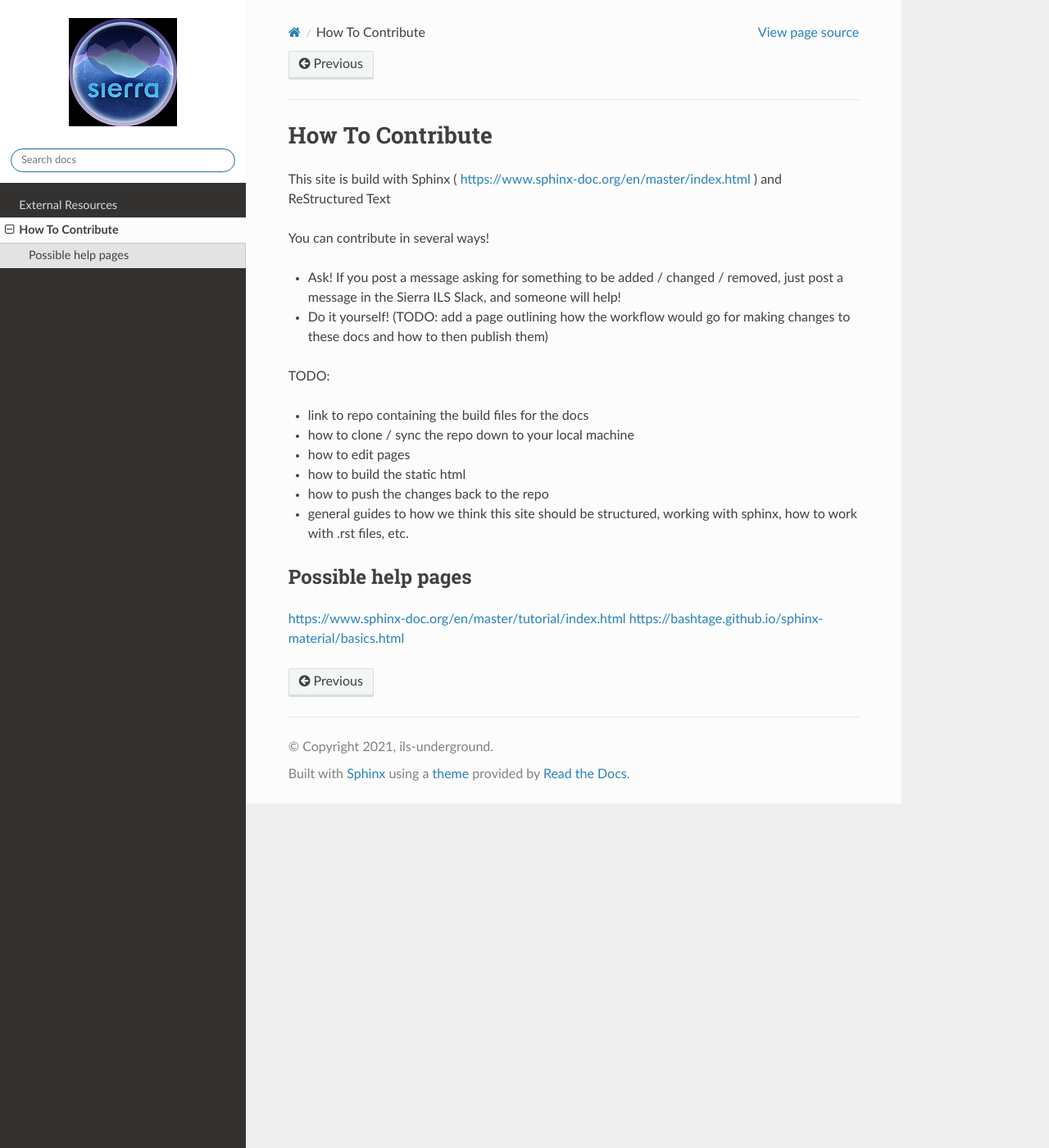
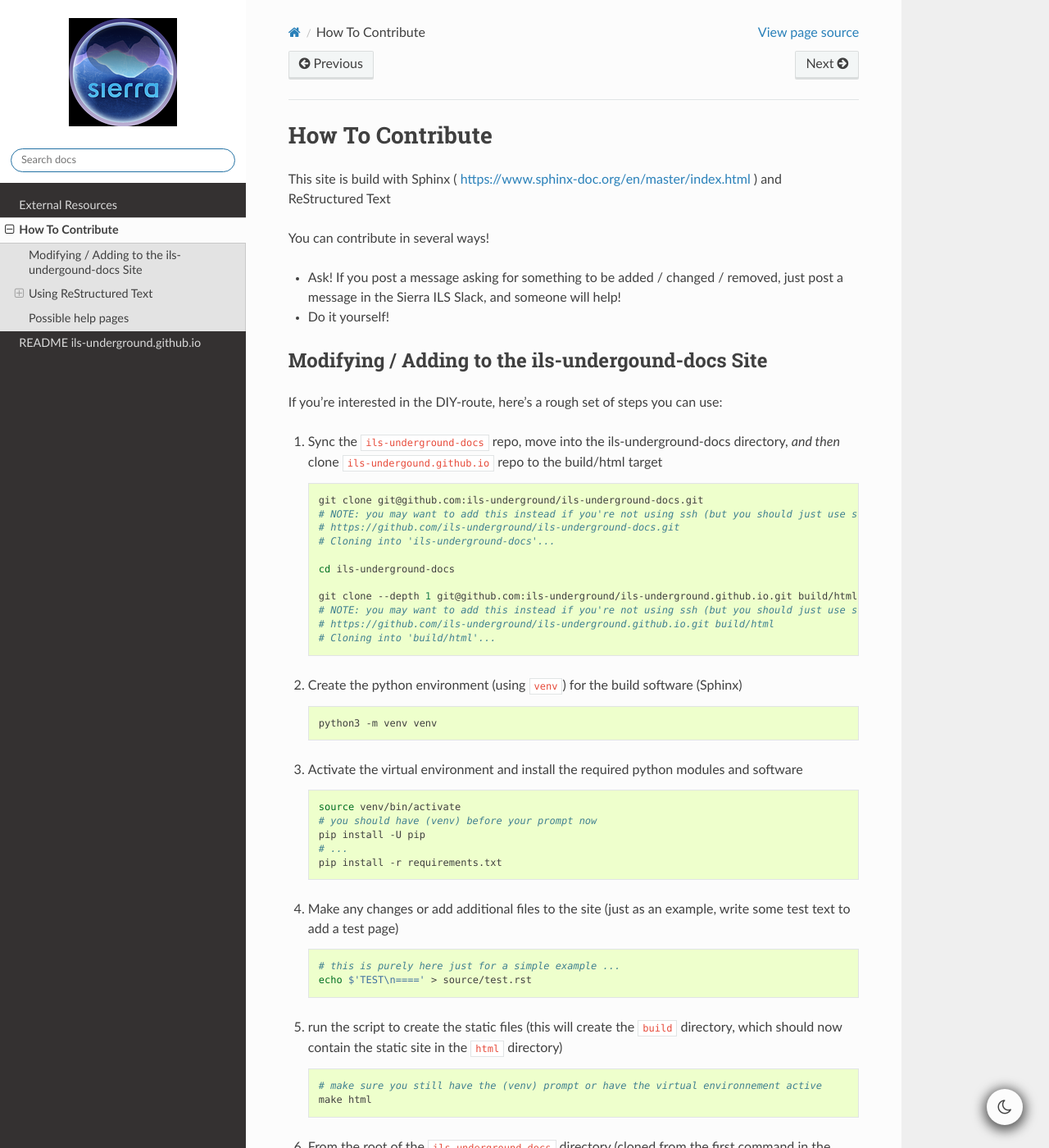
Before and after one commit to ils-underground/ils-underground-docs, a Sphinx documentation site: the page built from source/how_to_contribute.rst, in a window 1280 px wide and 1400 px high. Shown: the whole window at 82% size. Built offline with Sphinx 7.4.7 and the Read the Docs theme 2.0.0, drawn with Linux system fonts in a browser that asks for light colours; some of the changed text lies outside the part shown.

Commit message:
added more info on how to build

```diff
--- a/source/conf.py
+++ b/source/conf.py
@@ -30,7 +30,8 @@ author = 'ils-underground'
 # extensions coming with Sphinx (named 'sphinx.ext.*') or your custom
 # ones.
 extensions = [
-    "sphinx_rtd_theme",
+    # "sphinx_rtd_theme",
+    "sphinx_rtd_dark_mode",
     "myst_parser",
 ]
 
@@ -74,3 +75,6 @@ html_theme_options = {
 }
 
 html_logo = "img/ils-underground.png"
+
+# user starts in light mode
+default_dark_mode = False
--- a/source/how_to_contribute.rst
+++ b/source/how_to_contribute.rst
@@ -6,19 +6,120 @@ This site is build with Sphinx ( https://www.sphinx-doc.org/en/master/index.html
 You can contribute in several ways!
 
 * Ask! If you post a message asking for something to be added / changed / removed, just post a message in the Sierra ILS Slack, and someone will help!
-* Do it yourself! (TODO: add a page outlining how the workflow would go for making changes to these docs and how to then publish them)
+* Do it yourself!
 
-TODO:
+Modifying / Adding to the ils-undergound-docs Site
+--------------------------------------------------
 
-* link to repo containing the build files for the docs
-* how to clone / sync the repo down to your local machine
-* how to edit pages
-* how to build the static html
-* how to push the changes back to the repo
-* general guides to how we think this site should be structured, working with sphinx, how to work with .rst files, etc.
+If you're interested in the DIY-route, here's a rough set of steps you can use:
+
+1) Sync the ``ils-underground-docs`` repo, move into the ils-underground-docs directory, `and then` clone ``ils-undergound.github.io`` repo to the build/html target
+
+   .. code-block:: bash
+
+       git clone git@github.com:ils-underground/ils-underground-docs.git
+       # NOTE: you may want to add this instead if you're not using ssh (but you should just use ssh if you can):
+       # https://github.com/ils-underground/ils-underground-docs.git
+       # Cloning into 'ils-underground-docs'...
+
+       cd ils-underground-docs
+
+       git clone --depth 1 git@github.com:ils-underground/ils-underground.github.io.git build/html
+       # NOTE: you may want to add this instead if you're not using ssh (but you should just use ssh if you can):
+       # https://github.com/ils-underground/ils-underground.github.io.git build/html
+       # Cloning into 'build/html'...
+
+2) Create the python environment (using ``venv``) for the build software (Sphinx)
+
+   .. code-block:: bash
+
+      python3 -m venv venv
+
+3) Activate the virtual environment and install the required python modules and software
+
+   .. code-block:: bash
+
+      source venv/bin/activate
+      # you should have (venv) before your prompt now
+      pip install -U pip
+      # ...
+      pip install -r requirements.txt
+
+4) Make any changes or add additional files to the site (just as an example, write some test text to add a test page)
+
+   .. code-block:: bash
+
+      # this is purely here just for a simple example ...
+      echo $'TEST\n====' > source/test.rst
+
+5) run the script to create the static files (this will create the ``build`` directory, which should now contain the static site in the ``html`` directory)
+
+   .. code-block:: bash
+
+      # make sure you still have the (venv) prompt or have the virtual environnement active
+      make html
+
+6) From the root of the ``ils-underground-docs`` directory (cloned from the first command in the Step 1. above), add files to staging, commit, and push changes made to the source docs. Next, move into the ``build/html`` directory, add the files to staging, and then commit
+
+   .. code-block:: bash
+
+      git add .
+      git commit -m 'changes to source, super-helpful commit comment here!'
+      git push
+      cd build/html
+      git add .
+      git commit -m 'my super-helpful commit comment here!'
+      git push origin main
+
+
+Using ReStructured Text
+-----------------------
+
+Here are some common things you may want to do
+
+adding links
+~~~~~~~~~~~~
+
+.. code-block::
+
+  `link text <https://ils-underground.github.io/>`_
+
+`link text <https://ils-underground.github.io/>`_
+
+adding images
+~~~~~~~~~~~~~
+
+Place the image in the ``img/`` directory from the ``source`` directory (when you generate the site, they'll be copied over to the build/html directory)  and then add it like this:
+
+.. code-block::
+
+   .. image:: img/2021-07-30-22-43-52.png
+   :alt: Alternative text
+
+.. image:: img/2021-07-30-22-43-52.png
+  :alt: Alternative text
+
+adding code examples
+~~~~~~~~~~~~~~~~~~~~
+
+use the directive ``.. code-block:: <name of language>`` and then indent the code block (with newlines before and after the block
+
+.. code-block:: python3
+
+   import re
+
+   # detect numbers, and decimal characters
+   re_eval_num = re.compile(r"[0-9\.]{1,}")
+
+   salary = '$999,999.99'
+
+   eval(''.join([value for value in salary if re_eval_num.match(value)]))
+
+   # 999999.99
 
 Possible help pages
 -------------------
 
 https://www.sphinx-doc.org/en/master/tutorial/index.html
+
 https://bashtage.github.io/sphinx-material/basics.html
--- a/source/index.rst
+++ b/source/index.rst
@@ -17,3 +17,4 @@ Contents
 
     resources
     how_to_contribute
+    README
```
Also changed, not shown: README.md (+3 -1 lines), requirements.txt (+13 -0 lines), source/README.md (+6 -5 lines), source/resources.rst (+7 -0 lines), source/img/2021-07-30-22-43-52.png (added), 1 other file.
